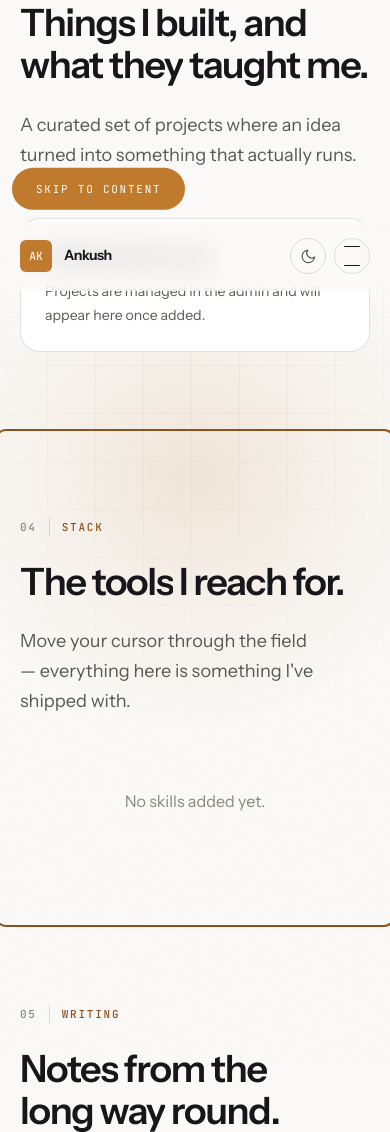
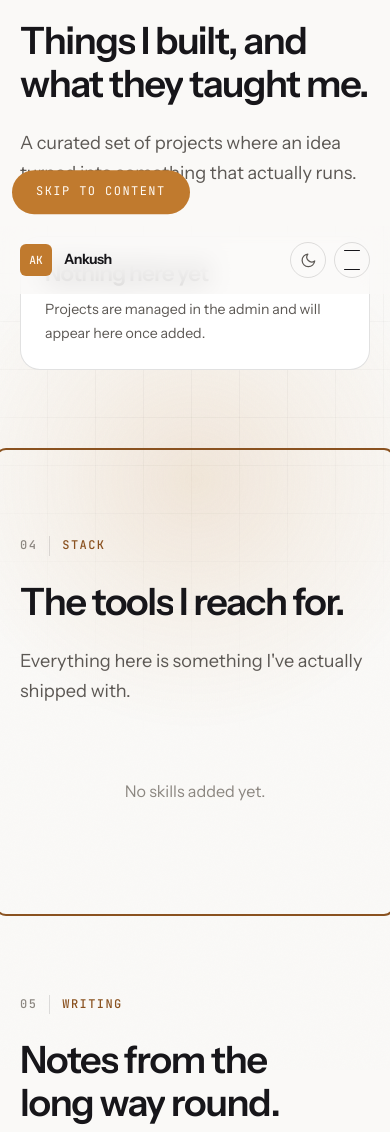
Before and after one commit to ankushdhojkarki/portfolio, a Django app: page / in a window 390 px wide, after a click on "Stack". Shown: the part 2906-4038 px from the top of the page. Run offline with Django 5.2, Linux system fonts and the light colour scheme; data that the repository does not hold is empty.

Commit message:
Fix mobile responsiveness
Audited at 360, 390 and 768 with touch emulation. Findings and fixes:

- The mobile nav sheet was broken. .nav carries backdrop-filter, which
  makes an element the containing block for its position: fixed
  descendants, so the sheet collapsed to header height (128px) instead of
  filling the screen: five of the six links were unreachable. The blur
  moved to a .nav::before pseudo-element, which has no such effect. The
  bar is also untucked on open, since a transform would do the same
  thing. This predates today's changes — earlier tests only asserted the
  sheet's ARIA state, never its geometry.

- With the sheet open, it painted over the close button (same z-index,
  later in paint order), leaving no visible way out. .nav__actions now
  sits above it.

- The hero led with a tall portrait on phones, pushing the name, role and
  both calls to action below the fold. Text now comes first and the
  portrait follows.

- The stack section read "Move your cursor through the field" on devices
  with no cursor. That sentence is now hover-only; the rest stands alone.

- Mono labels were a fixed 11px, uncomfortably small on a phone. They go
  to 12px below 620px, with slightly tighter tracking so long labels
  still fit one line.

- Tap targets: the theme and menu buttons were 36x36, and the footer,
  contact and scroll-cue links were 18-25px tall. Everything interactive
  now clears 44x44 on a coarse pointer, via sizing and pseudo-element hit
  expansion rather than larger visuals.

- The portrait caption's two wide-tracked halves could collide on narrow
  screens; they wrap now.

Three regression tests added for the sheet's geometry and the close
button, none of which the previous suite could see. 24/24 passing.

```diff
--- a/static/css/base.css
+++ b/static/css/base.css
@@ -234,13 +241,25 @@ section {
     position: fixed;
     inset: 0 0 auto 0;
     z-index: var(--z-nav);
-    background: color-mix(in srgb, var(--bg) 72%, transparent);
-    backdrop-filter: blur(14px) saturate(140%);
-    -webkit-backdrop-filter: blur(14px) saturate(140%);
     border-bottom: 1px solid transparent;
     transition: transform var(--dur-mid) var(--ease-out),
                 border-color var(--dur-mid) var(--ease-out),
                 background-color var(--dur-mid) var(--ease-out);
+}
+
+/* The blur lives on a pseudo-element, not on .nav itself. backdrop-filter
+   makes an element the containing block for its position: fixed
+   descendants, which trapped the mobile sheet inside the header instead of
+   letting it fill the viewport. A pseudo-element has no such effect. */
+.nav::before {
+    content: '';
+    position: absolute;
+    inset: 0;
+    z-index: -1;
+    background: color-mix(in srgb, var(--bg) 72%, transparent);
+    backdrop-filter: blur(14px) saturate(140%);
+    -webkit-backdrop-filter: blur(14px) saturate(140%);
+    transition: background-color var(--dur-mid) var(--ease-out);
 }
 
 .nav.is-scrolled { border-bottom-color: var(--line); }
@@ -325,7 +344,15 @@ section {
 
 @keyframes drawIn { from { transform: scaleX(0); } to { transform: scaleX(1); } }
 
-.nav__actions { display: flex; align-items: center; gap: var(--sp-2); }
+/* Sits above the mobile sheet, which is fixed at the same z-index and
+   would otherwise paint over the close button. */
+.nav__actions {
+    position: relative;
+    z-index: calc(var(--z-nav) + 1);
+    display: flex;
+    align-items: center;
+    gap: var(--sp-2);
+}
 
 .nav__progress {
     position: absolute;
--- a/static/css/sections.css
+++ b/static/css/sections.css
@@ -571,7 +571,10 @@ a.contact__v:hover { color: var(--accent-ink); }
 
 @media (max-width: 1040px) {
     .hero__grid { grid-template-columns: 1fr; gap: var(--sp-7); }
-    .hero__portrait { justify-content: flex-start; order: -1; }
+    /* Text before portrait: leading a phone screen with a tall photo pushes
+       the name and role below the fold. DOM order already reads
+       lead -> portrait, so no `order` override is needed here. */
+    .hero__portrait { justify-content: flex-start; }
     .portrait { width: min(62vw, 340px); }
     .about__body { grid-template-columns: 1fr; }
     .blog__grid,
@@ -583,5 +586,8 @@ a.contact__v:hover { color: var(--accent-ink); }
     .hero__foot { flex-direction: column; align-items: flex-start; gap: var(--sp-5); }
     .hero__stats { text-align: left; width: 100%; justify-content: space-between; }
     .portrait { width: min(78vw, 320px); }
+    /* Both caption halves are wide-tracked mono; on a narrow screen they
+       collide, so let them stack instead of overlapping. */
+    .portrait__caption { flex-wrap: wrap; row-gap: var(--sp-1); }
     .footer__row { flex-direction: column; align-items: flex-start; }
 }
--- a/static/css/tokens.css
+++ b/static/css/tokens.css
@@ -141,6 +141,19 @@
 }
 
 /* ==========================================================================
+   SMALL SCREENS
+   The mono label size is fixed rather than fluid, and 11px with wide
+   tracking is uncomfortably small on a phone. Nudge it up, and tighten the
+   tracking so the longer labels still fit on one line.
+   ========================================================================== */
+@media (max-width: 620px) {
+    :root {
+        --fs-mono: 0.75rem;
+        --tracking-wide: 0.12em;
+    }
+}
+
+/* ==========================================================================
    REDUCED MOTION
    Collapses every duration to near-zero. Elements that animate *in* are
    given their final state directly in motion.css, never left invisible.
--- a/static/js/modules/nav.js
+++ b/static/js/modules/nav.js
@@ -81,7 +81,12 @@ function initMobileSheet() {
         btn.setAttribute('aria-expanded', 'true');
         btn.setAttribute('aria-label', 'Close menu');
         document.body.classList.add('is-locked');
-        if (nav) nav.dataset.locked = 'true';
+        if (nav) {
+            nav.dataset.locked = 'true';
+            // A transform on the header would also make it the containing
+            // block for the fixed sheet, so the bar must be untucked.
+            nav.classList.remove('is-tucked');
+        }
         if (scrim) {
             scrim.hidden = false;
             requestAnimationFrame(() => scrim.classList.add('is-visible'));
--- a/templates/partials/skills.html
+++ b/templates/partials/skills.html
@@ -3,7 +3,7 @@
         <p class="mono section__label" data-reveal><span class="section__num">04</span> Stack</p>
         <h2 class="section__title" data-split-words>The tools I reach for.</h2>
         <p class="section__sub" data-reveal>
-            Move your cursor through the field — everything here is something I've shipped with.
+            Everything here is something I've actually shipped with.<span class="hover-only"> Move your cursor through the field.</span>
         </p>
     </div>
 
```
Also changed, not shown: other parts of static/css/base.css (+49 -0 lines), tools/interact.py (+27 -0 lines).
